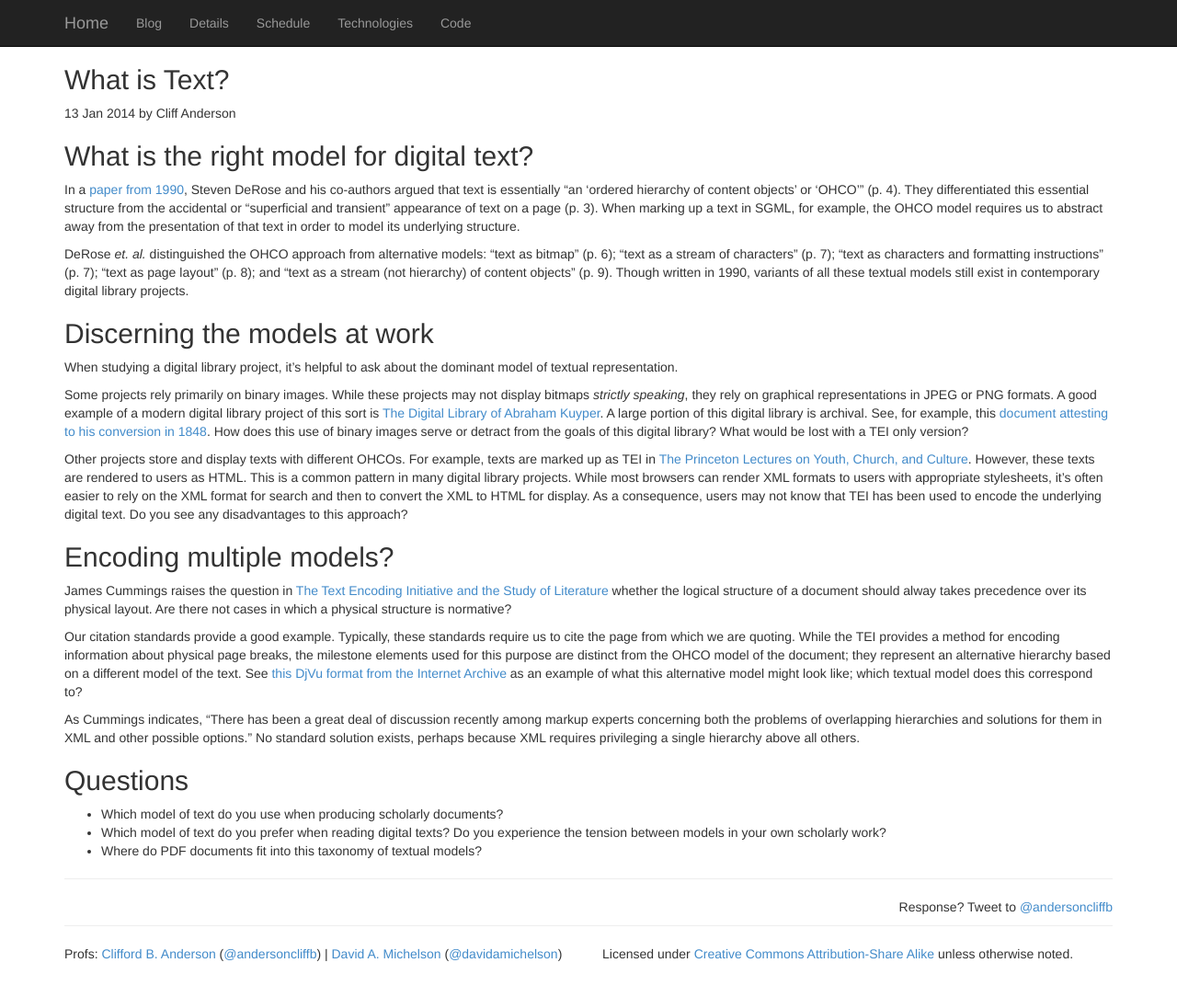
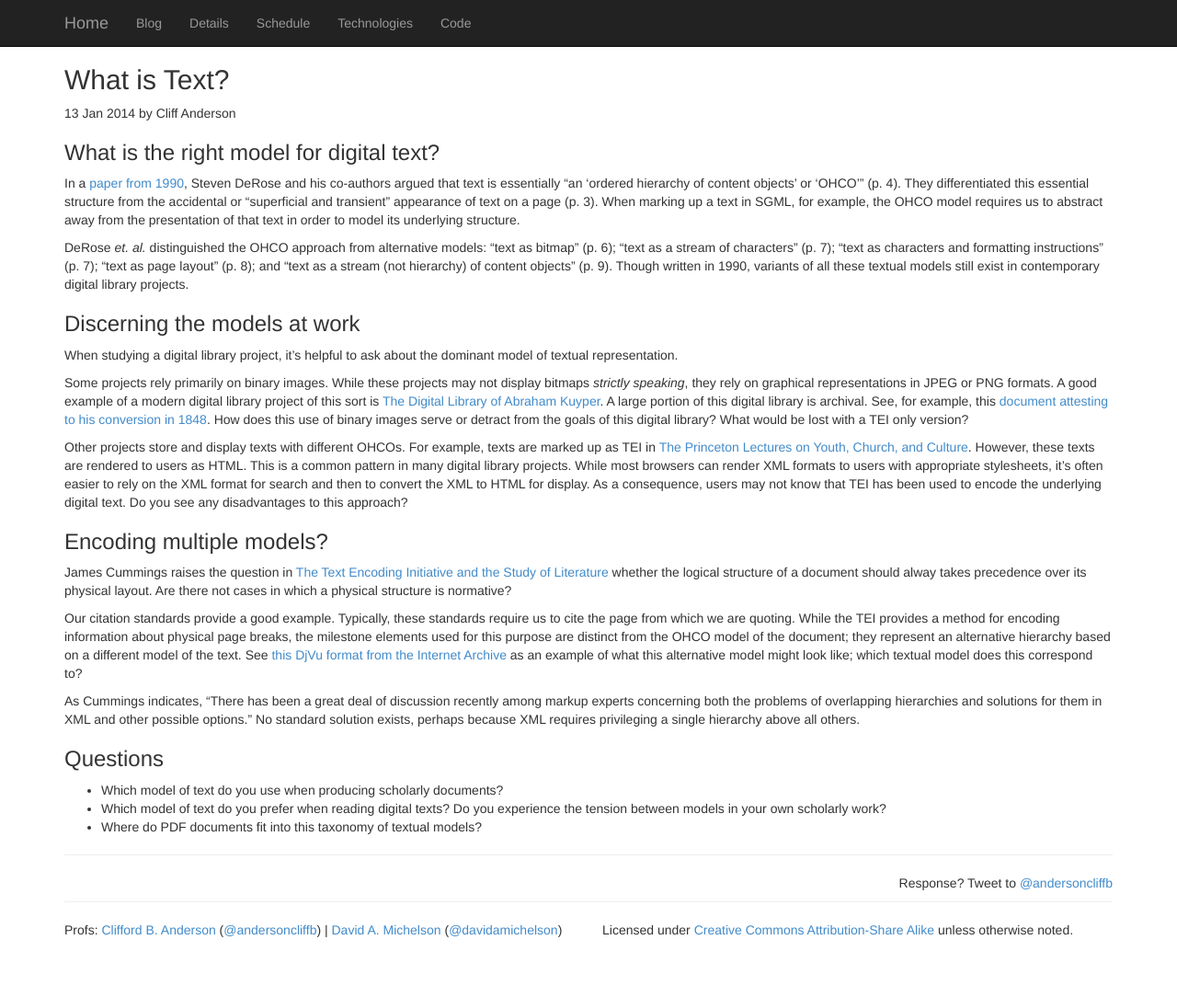
Before and after one commit to Ramona2020/paralipomena.github.io, a Jekyll site: the page built from _posts/2014-1-13-what-is-text.md, in a window 1280 px wide and 1107 px high. Shown: the top 1084 px of the window at 92% size. Built offline with Jekyll 4.4.1, drawn with Linux system fonts in a browser that asks for light colours; Markdown is read by kramdown in place of the engine named in the settings.

Commit message:
updated headings

```diff
--- a/_posts/2014-1-13-what-is-text.md
+++ b/_posts/2014-1-13-what-is-text.md
@@ -6,13 +6,13 @@
 categories: blog
 ---
 
-##What is the right model for digital text?
+###What is the right model for digital text?
 
 In a [paper from 1990](http://dl.acm.org/citation.cfm?doid=264842.264843), Steven DeRose and his co-authors argued that text is essentially "an 'ordered hierarchy of content objects' or 'OHCO'" (p. 4). They differentiated this essential structure from the accidental or "superficial and transient" appearance of text on a page (p. 3). When marking up a text in SGML, for example, the OHCO model requires us to abstract away from the presentation of that text in order to model its underlying structure.
 
 DeRose *et. al.* distinguished the OHCO approach from alternative models: "text as bitmap" (p. 6); "text as a stream of characters" (p. 7); "text as characters and formatting instructions" (p. 7);  "text as page layout" (p. 8); and "text as a stream (not hierarchy) of content objects" (p. 9). Though written in 1990, variants of all these textual models still exist in contemporary digital library projects.
 
-##Discerning the models at work
+###Discerning the models at work
 
 When studying a digital library project, it's helpful to ask about the dominant model of textual representation.
 
@@ -20,7 +20,7 @@
 
 Other projects store and display texts with different OHCOs. For example, texts are marked up as TEI in [The Princeton Lectures on Youth, Church, and Culture](http://www.ptsem.edu/lectures/). However, these texts are rendered to users as HTML. This is a common pattern in many digital library projects. While most browsers can render XML formats to users with appropriate stylesheets, it's often easier to rely on the XML format for search and then to convert the XML to HTML for display. As a consequence, users may not know that TEI has been used to encode the underlying digital text. Do you see any disadvantages to this approach?
 
-##Encoding multiple models?
+###Encoding multiple models?
 
 James Cummings raises the question in [The Text Encoding Initiative and the Study of Literature](http://nora.lis.uiuc.edu:3030/companion/view?docId=blackwell/9781405148641/9781405148641.xml&chunk.id=ss1-6-6&toc.depth=1&toc.id=ss1-6-6&brand=9781405148641_brand) whether the logical structure of a document should alway takes precedence over its physical layout. Are there not cases in which a physical structure is normative?
 
@@ -28,7 +28,7 @@
 
 As Cummings indicates, "There has been a great deal of discussion recently among markup experts concerning both the problems of overlapping hierarchies and solutions for them in XML and other possible options." No standard solution exists, perhaps because XML requires privileging a single hierarchy above all others.
 
-##Questions
+###Questions
 
 * Which model of text do you use when producing scholarly documents?
 * Which model of text do you prefer when reading digital texts? Do you experience the tension between models in your own scholarly work?
```
